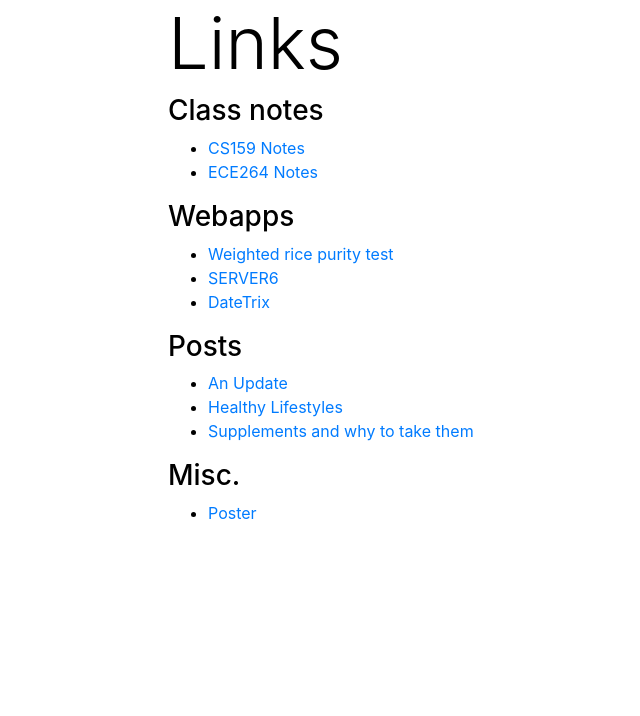
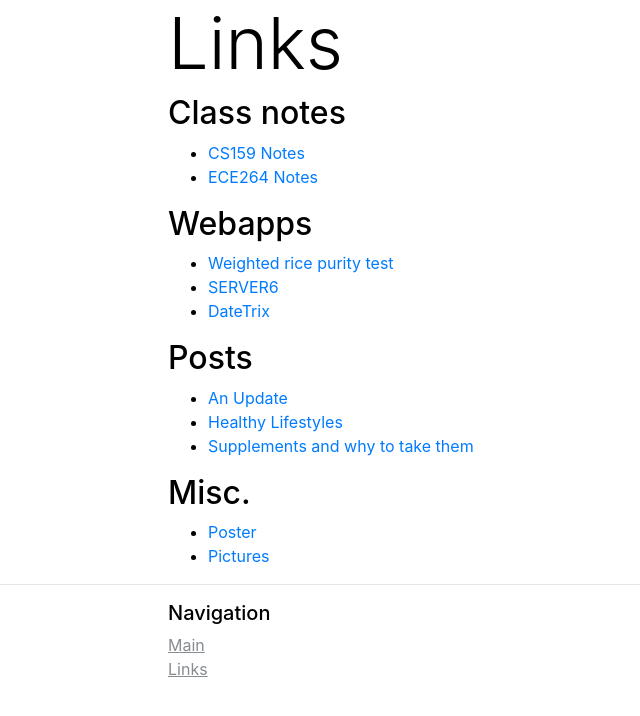
Before and after one commit to theochiu/theochiu.github.io, a Jekyll site: the page links/index.html, which Jekyll copies as it is, in a window 1280 px wide. Shown: the top 716 px of the page, without its empty margins (7-647 px from the left). Built offline with Jekyll 4.4.1, drawn with Linux system fonts in a browser that asks for light colours.

Commit message:
improve css for footer, added footer to /links

```diff
--- a/_layouts/simple.html
+++ b/_layouts/simple.html
@@ -93,7 +93,7 @@
 			max-width: 90%;
 		}
 	}
-	// dark mode
+	/*dark mode*/
 	.footer {
 		position: absolute;
 		bottom: 0;
--- a/links/index.html
+++ b/links/index.html
@@ -13,7 +13,7 @@
 			<h1 class="display-3">
 				Links
 			</h1>
-			<h3>Class notes</h3>
+			<h2>Class notes</h2>
 			<ul class="">
 				<li class="">
 					<a href="../cs159/" target="_blank">CS159 Notes</a>
@@ -23,7 +23,7 @@
 					<a href="../ece264/" target="_blank">ECE264 Notes</a>
 				</li>
 			</ul>
-			<h3>Webapps</h3>
+			<h2>Webapps</h2>
 			<ul>
 				<li class="">
 					<a href="../ricepurity/" target="_blank">Weighted rice purity test</a>
@@ -38,7 +38,7 @@
 				</li>
 			</ul>
 
-			<h3>Posts</h3>
+			<h2>Posts</h2>
 			<ul>
 				<li><a href="../p/september-update.html">An Update</li>
 				<li><a href="../lifestyles.html">Healthy Lifestyles</a></li>
@@ -47,13 +47,29 @@
 				</li>
 			</ul>
 
-			<h3>Misc.</h3>
+			<h2>Misc.</h2>
 			<ul>
 				<li><a href="../v3.svg" target="_blank">Poster</a></li>
+				<li><a href="../pictures" target="_blank">Pictures</a></li>
 			</ul>
 
 		</div>
 	</div>
+
+	<!-- footer -->
+	<hr>
+	<footer class="container-fluid">
+		<div class="row">
+		  	<div class="col-6 col-md">
+				<h5>Navigation</h5>
+				<ul class="list-unstyled text-small">
+				  <li><a class="text-muted" href="{{"/" | relative_url }}">Main</a></li>
+				  <li><a class="text-muted" href="{{"/links" | relative_url }}">Links</a></li>
+				</ul>
+			</div>
+		</div>
+	</footer>
+
 
 </body>
 <style type="text/css">
@@ -63,6 +79,19 @@
 		color: #ffffff;
 		background-color: #2d92ff;
 		text-decoration: none
+	}
+
+	footer a {
+		text-decoration-line: underline;
+	}
+
+	footer a:hover {
+		text-decoration-line: underline;
+		color: #ffffff!important
+	}
+
+	footer .text-muted {
+		color: #878c91!important
 	}
 
 	@media (min-width: 1400px) {
```
Also changed, not shown: 1 other file. Lines whose indentation alone changed are shown as unchanged.
